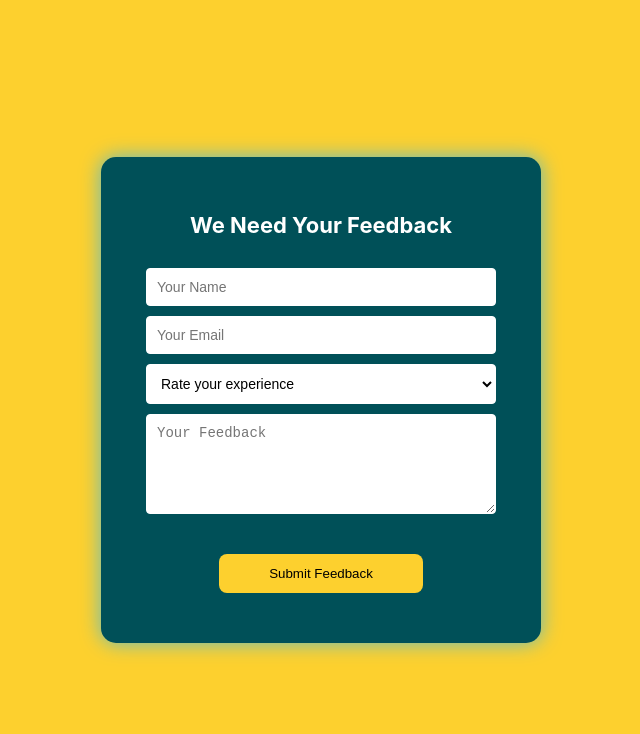
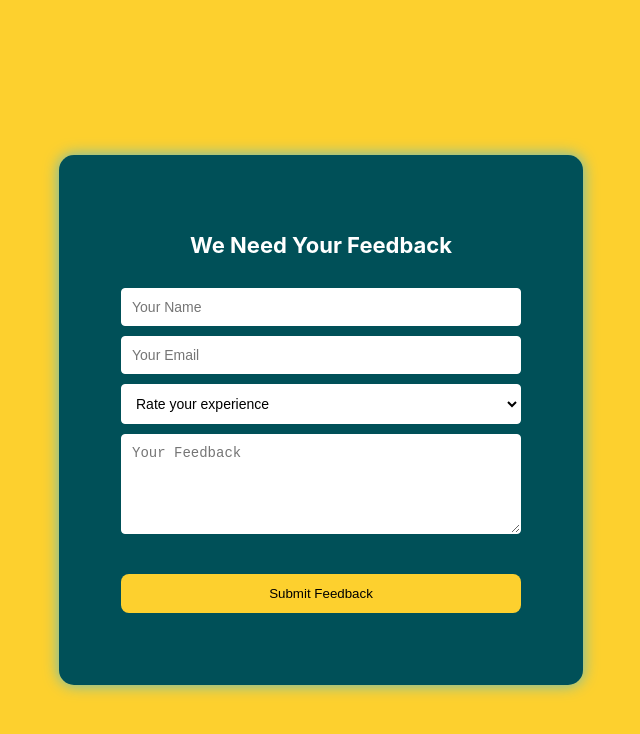
Before and after one commit to SanaHameed2/Feedback-Form, a plain HTML site: page index.html in a window 1280 px wide. Shown: the whole page, without its empty margins (319-959 px from the left). Drawn offline with Linux system fonts and the light colour scheme.

Commit message:
changed style.css

```diff
--- a/style.css
+++ b/style.css
@@ -3,21 +3,19 @@ body {
     display: flex;
     justify-content: center;
     align-items: center;
-    height: 100vh;
-    width: 100vw;
+    min-height: 100vh;
     margin: 0;
-    padding: 0;
-    overflow: hidden;
+    padding: 20px;
+    overflow: auto;
 }
 
 .container {
     background: #005058;
-    padding: 40px 20px;
+    padding: 5%;
     border-radius: 15px;
-    box-shadow: 0 0 20px #5dbac3;
+    box-shadow: 0 0 15px #5dbac3;
     width: 90%;
     max-width: 400px;
-    min-width: 280px;
     text-align: center;
     color: white;
     font-family: "Inter", sans-serif;
@@ -40,8 +38,7 @@ form {
 }
 
 input, select, textarea {
-    width: 90%;
-    max-width: 350px;
+    width: 100%;
     padding: 10px;
     margin-bottom: 10px;
     border: 1px solid #FFFFFF;
@@ -60,7 +57,7 @@ textarea {
 }
 
 button {
-    padding: 12px 50px;
+    padding: 12px 10%;
     background-color: #FDD02E;
     border: none;
     border-radius: 8px;
@@ -69,6 +66,7 @@ button {
     transition: background-color 0.3s;
     display: block;
     margin: 30px auto 10px;
+    width: 100%;
 }
 
 button:hover {
```
Also changed, not shown: 2 other files.
